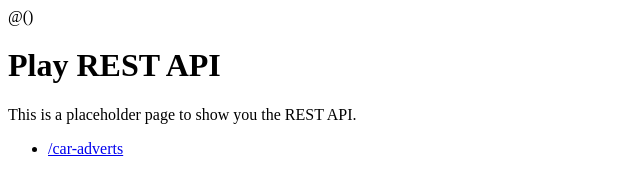
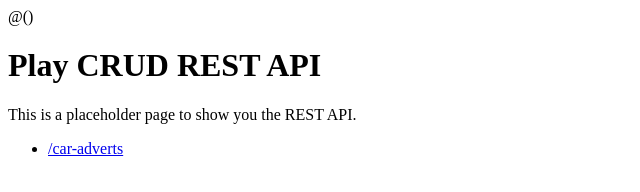
Before and after one commit to skoyev/scala-crud, a plain HTML site: page app/views/index.scala.html in a window 1280 px wide. Shown: the whole page, without its empty margins (0-640 px from the left). Drawn offline with Linux system fonts and the light colour scheme.

Commit message:
Code clean up

```diff
--- a/app/views/index.scala.html
+++ b/app/views/index.scala.html
@@ -4,11 +4,11 @@
 <html lang="en">
   <head>
     <meta charset="utf-8">
-    <title>Play REST API</title>
+    <title>Play CRUD REST API</title>
   </head>
 
   <body>
-    <h1>Play REST API</h1>
+    <h1>Play CRUD REST API</h1>
 
     <p>
       This is a placeholder page to show you the REST API.
```
Also changed, not shown: img.png (added), 8 other files.
